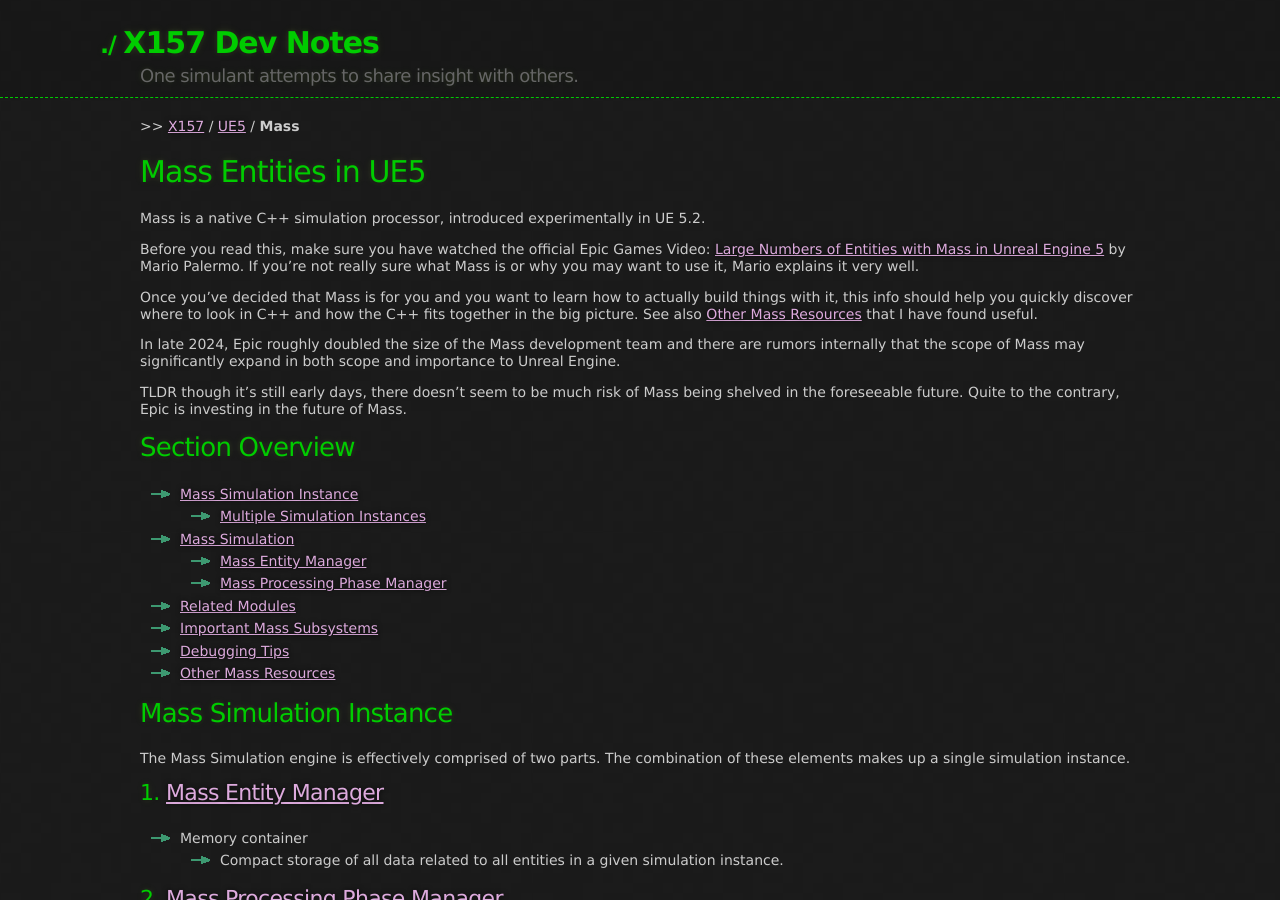
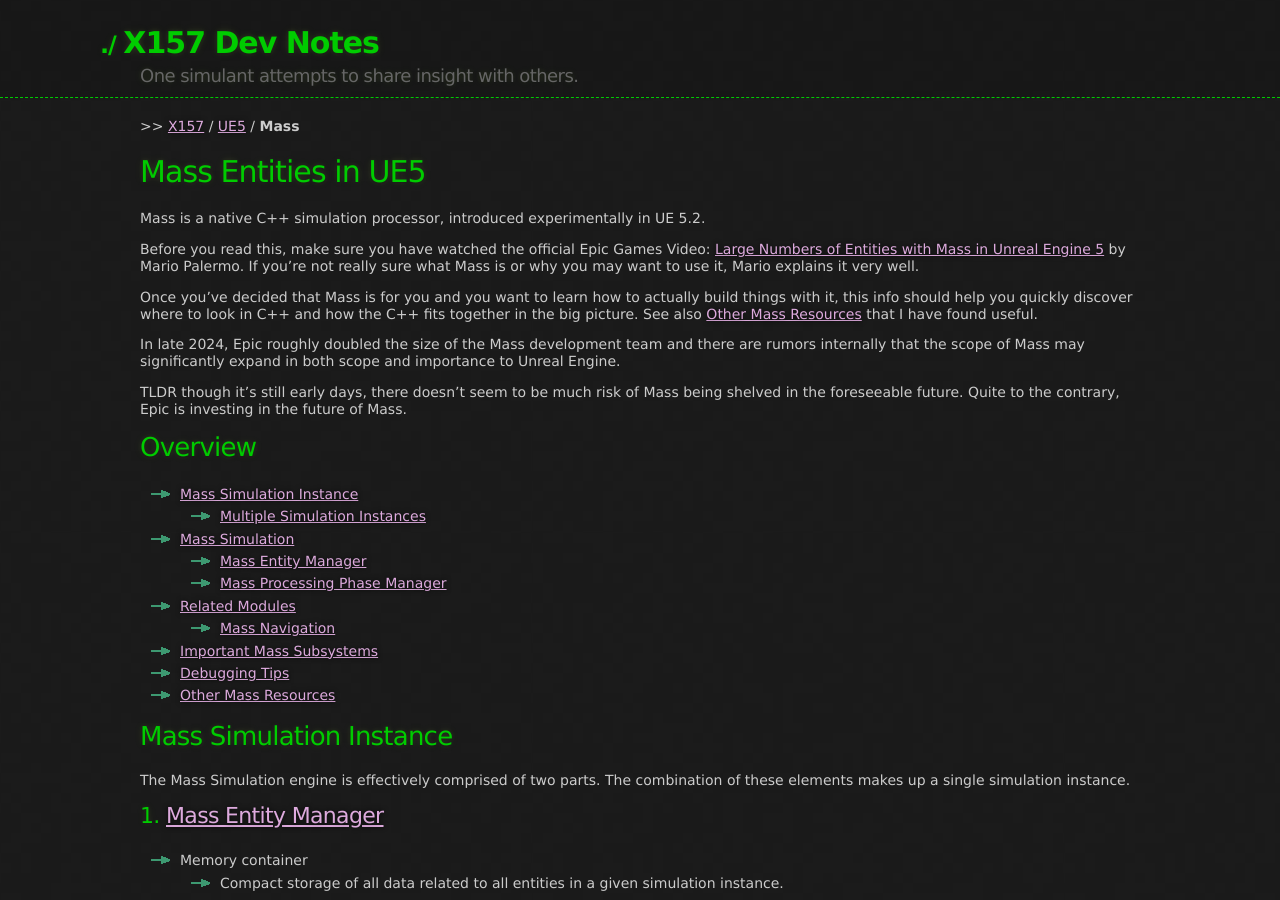
Before and after one commit to x157/x157.github.io, a Jekyll site: the page built from UE5/Mass/index.md, in a window 1280 px wide and 900 px high. Built offline with Jekyll 4.4.1, drawn with Linux system fonts in a browser that asks for light colours.

Commit message:
Make Mass Navigation link more prominent

```diff
--- a/UE5/Mass/index.md
+++ b/UE5/Mass/index.md
@@ -27,7 +27,7 @@
 shelved in the foreseeable future. Quite to the contrary, Epic is investing in the future of Mass.
 
 
-## Section Overview
+## Overview
 
 - [Mass Simulation Instance](#MassSimulationInstance)
   - [Multiple Simulation Instances](#MultipleSimulationInstances)
@@ -35,6 +35,7 @@
   - [Mass Entity Manager](#EntityManager)
   - [Mass Processing Phase Manager](#PhaseManager)
 - [Related Modules](#RelatedModules)
+  - [Mass Navigation](/UE5/Mass/Navigation)
 - [Important Mass Subsystems](#MassSubsystems)
 - [Debugging Tips](#DebuggingTips)
 - [Other Mass Resources](#SeeAlso)
```
